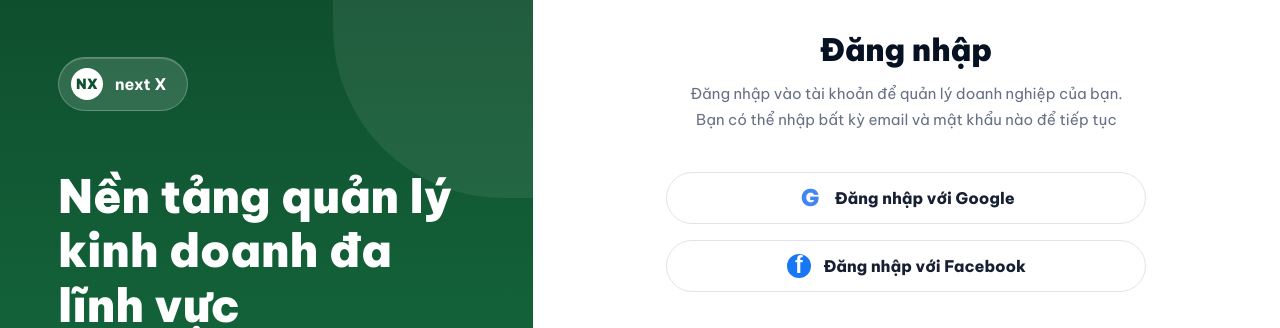
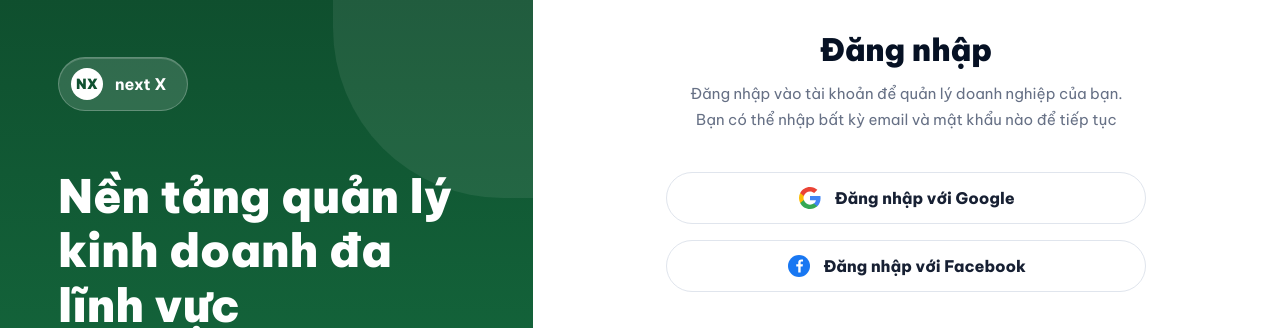
Before and after one commit to Haphuonganh4123/Haphuonganh4123, a Next.js app: page / in a window 1280 px wide. Shown: the top 328 px of the page. Built offline with nearby package versions, Linux system fonts and the light colour scheme.

Commit message:
Use proper social login icons

```diff
--- a/src/app/globals.css
+++ b/src/app/globals.css
@@ -349,24 +349,8 @@ a {
 .social-icon {
   width: 24px;
   height: 24px;
-  display: grid;
-  place-items: center;
   flex: 0 0 auto;
-  font-weight: 900;
-  line-height: 1;
-}
-
-.google-icon {
-  color: #4285f4;
-  font-size: 23px;
-}
-
-.facebook-icon {
-  border-radius: 50%;
-  background: #1877f2;
-  color: #ffffff;
-  font-family: Arial, Helvetica, sans-serif;
-  font-size: 23px;
+  display: block;
 }
 
 .auth-divider {
--- a/src/app/page.tsx
+++ b/src/app/page.tsx
@@ -534,11 +534,11 @@ function AuthScreen({ onEnter }: { onEnter: () => void }) {
           </div>
 
           <button className="auth-social" type="button" onClick={onEnter}>
-            <span className="social-icon google-icon">G</span>
+            <GoogleIcon />
             Đăng nhập với Google
           </button>
           <button className="auth-social" type="button" onClick={onEnter}>
-            <span className="social-icon facebook-icon">f</span>
+            <FacebookIcon />
             Đăng nhập với Facebook
           </button>
 
@@ -581,6 +581,41 @@ function AuthScreen({ onEnter }: { onEnter: () => void }) {
         </form>
       </section>
     </main>
+  );
+}
+
+function GoogleIcon() {
+  return (
+    <svg className="social-icon" viewBox="0 0 24 24" aria-hidden="true">
+      <path
+        fill="#4285F4"
+        d="M22.56 12.25c0-.78-.07-1.53-.2-2.25H12v4.26h5.92c-.26 1.37-1.04 2.53-2.21 3.31v2.77h3.57c2.08-1.92 3.28-4.74 3.28-8.09z"
+      />
+      <path
+        fill="#34A853"
+        d="M12 23c2.97 0 5.46-.98 7.28-2.66l-3.57-2.77c-.98.66-2.23 1.06-3.71 1.06-2.86 0-5.29-1.93-6.16-4.53H2.18v2.84C3.99 20.53 7.7 23 12 23z"
+      />
+      <path
+        fill="#FBBC05"
+        d="M5.84 14.1c-.22-.66-.35-1.36-.35-2.1s.13-1.44.35-2.1V7.06H2.18C1.43 8.55 1 10.22 1 12s.43 3.45 1.18 4.94l3.66-2.84z"
+      />
+      <path
+        fill="#EA4335"
+        d="M12 5.38c1.62 0 3.06.56 4.21 1.64l3.15-3.15C17.45 2.09 14.97 1 12 1 7.7 1 3.99 3.47 2.18 7.06L5.84 9.9C6.71 7.3 9.14 5.38 12 5.38z"
+      />
+    </svg>
+  );
+}
+
+function FacebookIcon() {
+  return (
+    <svg className="social-icon" viewBox="0 0 24 24" aria-hidden="true">
+      <circle cx="12" cy="12" r="11" fill="#1877F2" />
+      <path
+        fill="#FFFFFF"
+        d="M13.64 18.5v-5.96h2l.3-2.32h-2.3V8.74c0-.67.18-1.13 1.15-1.13h1.23V5.54c-.21-.03-.94-.09-1.79-.09-1.77 0-2.98 1.08-2.98 3.06v1.71H9.24v2.32h2.01v5.96h2.39z"
+      />
+    </svg>
   );
 }
 
```
